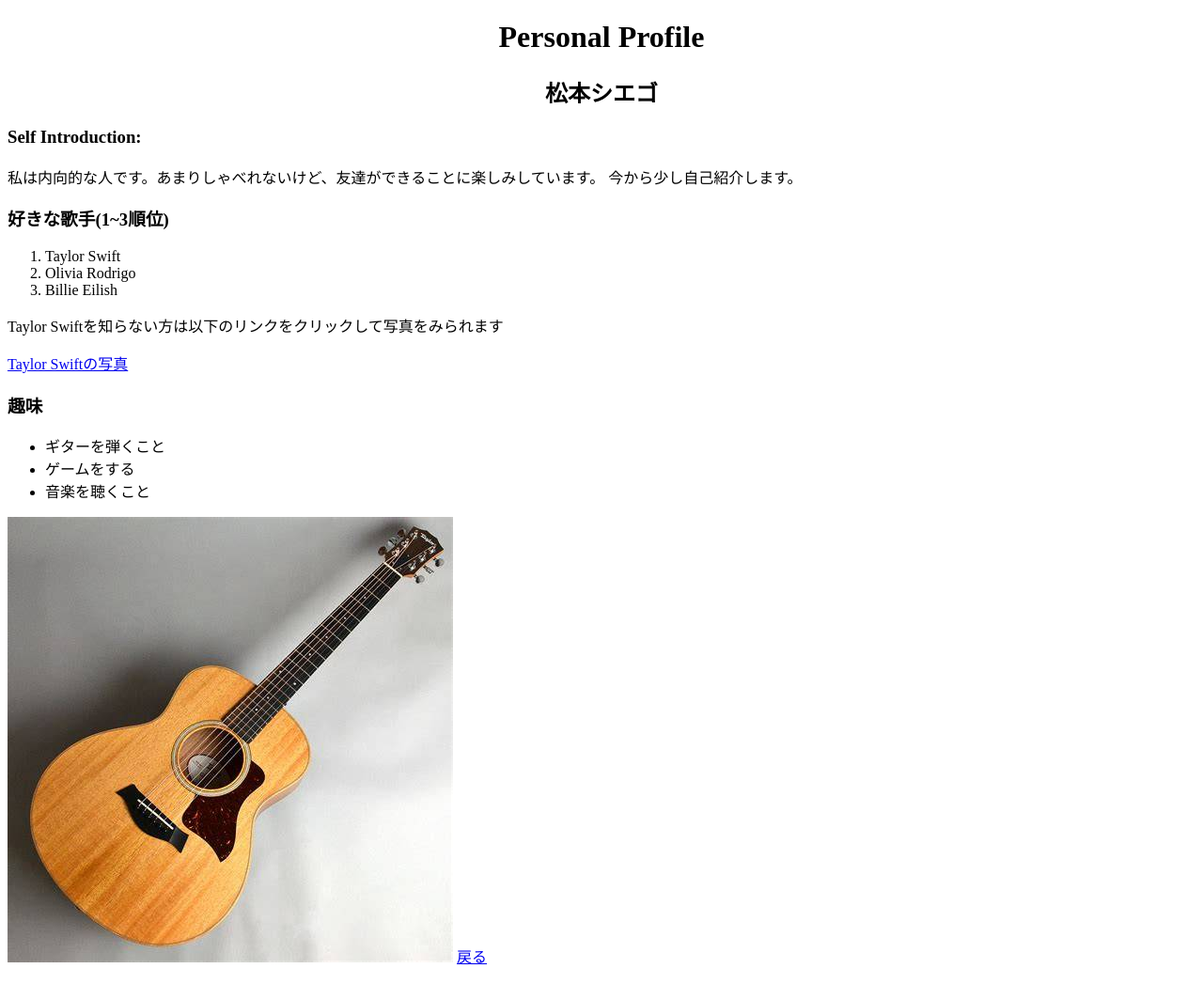
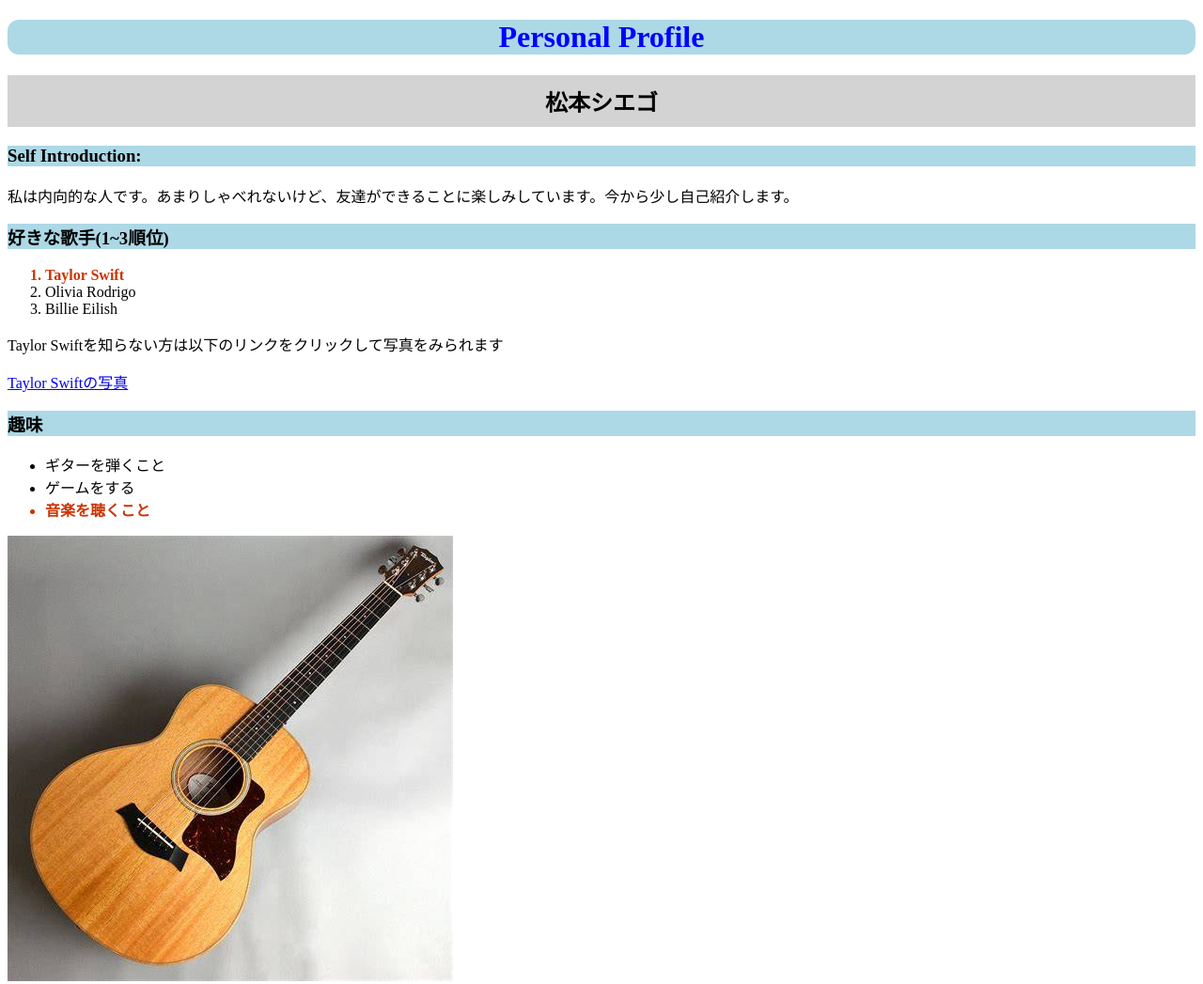
Before and after one commit to Johnciego/Profile, a plain HTML site: page index.html in a window 1280 px wide. Shown: the top 1047 px of the page at 94% size. Drawn offline with Linux system fonts and the light colour scheme.

Commit message:
with CSS

```diff
--- /dev/null
+++ b/css/style.css
@@ -0,0 +1,30 @@
+#head {
+    color: blue;
+    text-align: center;
+    background-color: lightblue;
+    border-radius: 12px;
+}
+#name {
+    color: #000000;
+    text-align: center;
+    background-color: lightgray;
+    padding: 10px;
+}
+.subhead{
+    background-color: lightblue;
+}
+.content{
+    background-color: lightgray;
+    border-radius: 6px;
+}
+table, th, td{
+    border: 1px solid #333333;
+}
+.favorite {
+    color: #cc3300;
+    font-weight: bold;
+}
+.artist {
+    color: #0000ff;
+    font-weight: bold;
+}
--- a/index.html
+++ b/index.html
@@ -2,32 +2,32 @@
 <html lang="ja">
 <head>
     <title>自己紹介</title>
+    <link rel="stylesheet" href="css/style.css">
 </head>
 <body>
-    <h1 style="text-align: center;">Personal Profile</h1>
-    <h2 style="text-align: center;">松本シエゴ</h2>
-    <h3>Self Introduction:</h3>
-    <p>私は内向的な人です。あまりしゃべれないけど、友達ができることに楽しみしています。
-        今から少し自己紹介します。</p>
-        <h3>好きな歌手(1~3順位)</h3>
+    <h1 id="head">Personal Profile</h1>
+    <h2 id="name">松本シエゴ</h2>
+    <h3 class="subhead">Self Introduction:</h3>
+    <p>私は内向的な人です。あまりしゃべれないけど、友達ができることに楽しみしています。今から少し自己紹介します。</p>
+        <h3 class="subhead">好きな歌手(1~3順位)</h3>
         <ol>
-            <li>Taylor Swift</li>
+            <li class="favorite">Taylor Swift</li>
             <li>Olivia Rodrigo</li>
             <li>Billie Eilish</li>
         </ol>
     <p>Taylor Swiftを知らない方は以下のリンクをクリックして写真をみられます</p>
     <a href="img/Taylorswift.jpg">Taylor Swiftの写真</a>
 
-    <h3>趣味</h3>
+    <h3 class="subhead">趣味</h3>
     <ul>
         <li>ギターを弾くこと</li>
         <li>ゲームをする</li>
-        <li>音楽を聴くこと</li>
+        <li class="favorite">音楽を聴くこと</li>
     </ul>
     <img src="img/guitar.jpg" alt="Acoustic Guitarの写真">
-    <b></b>
+    <br>
     <a href="profile.html">戻る</a>
-    <h1>一週間の予定</h1>
+    <h1 class="subhead">一週間の予定</h1>
     <table border="1">
         <tr>
             <th>日曜日</th>
@@ -67,13 +67,13 @@
         </tr>
     </table>
     <dl>
-        <dt>Taylor Swift</dt>
+        <dt class="artist">Taylor Swift</dt>
         <dd>アメリカのシンガーソングライターで、ポップ、カントリー、ロックなど幅広いジャンルで活躍しています。彼女の歌詞は個人的な経験や感情を反映しており、多くの人々に共感を呼んでいます。</dd>
-        <dt>Olivia Rodrigo</dt>
+        <dt class="artist">Olivia Rodrigo</dt>
         <dd>アメリカの若手シンガーソングライターで、2021年にデビューアルバム「SOUR」をリリースし、世界的な注目を集めました。彼女の音楽はポップとロックの要素を取り入れたもので、特に若い世代に人気があります。</dd>
     </dl>
-    <h2>このページの感想を送る</h2>
-    <form method="get">
+    <h2 class="subhead">このページの感想を送る</h2>
+    <form class="content"method="get">
         <dl>
             <dt><label for="visitor-name">お名前</label></dt>
             <dd><input type="text" id="visitor-name" name="visitor-name"></dd>
```
